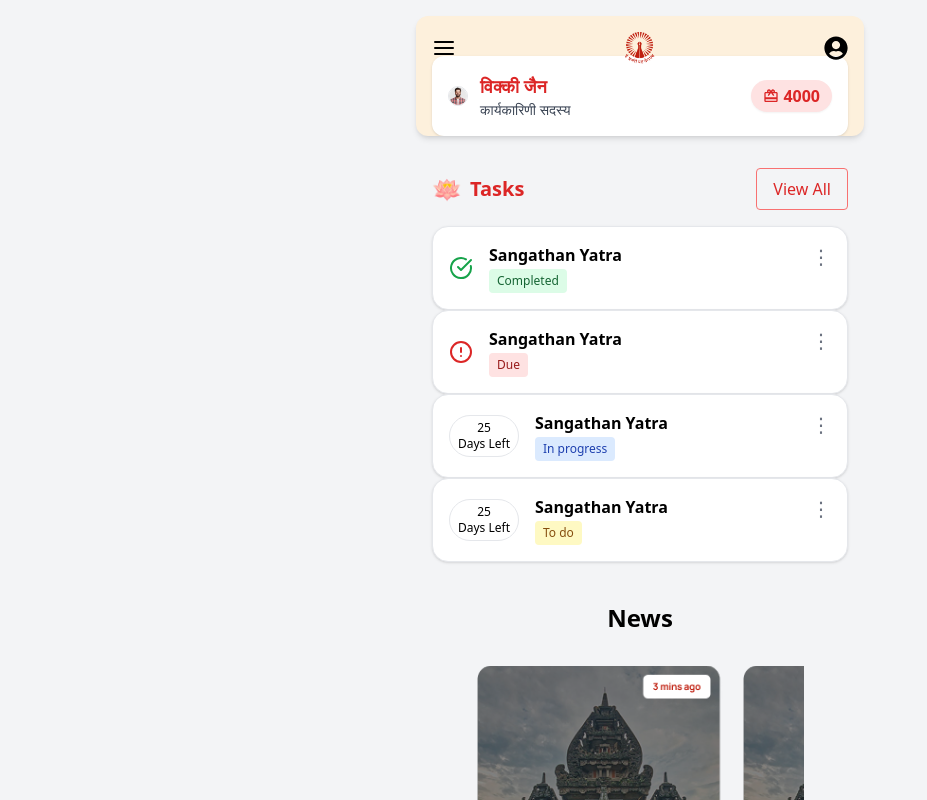
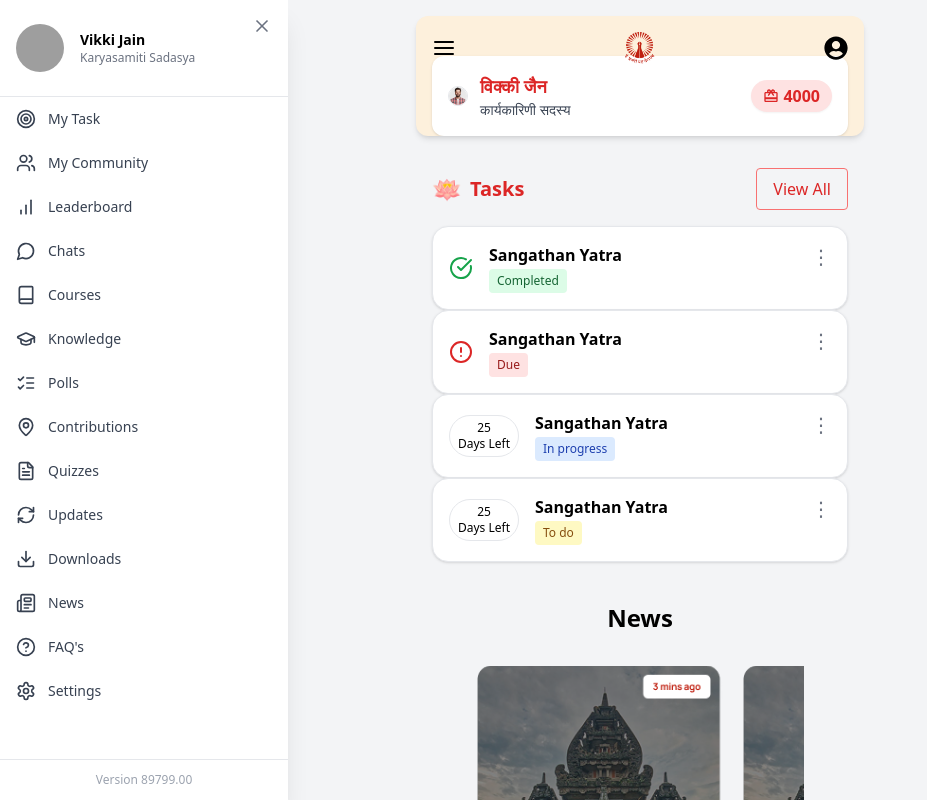
Before and after one commit to MohiniBhimtay14/UI_Create, a React (Vite) app: page / in a window 1280 px wide. Both pictures are taken after a click on the icon 444 px from the left and 48 px from the top of the page. Shown: the top 800 px of the page, without its empty margins (0-927 px from the left). Built offline with nearby package versions, Linux system fonts and the light colour scheme; grey boxes are pictures that could not be loaded.

Commit message:
sidebar add

```diff
--- a/src/App.jsx
+++ b/src/App.jsx
@@ -1,3 +1,4 @@
+import { useState } from "react";
 import { BrowserRouter as Router, Routes, Route } from "react-router-dom";
 import Header from "./components/Header";
 import Tabs from "./components/Tabs";
@@ -6,20 +7,29 @@ import UpdatesSection from "./components/UpdatesSection";
 import Events from "./components/Events";
 import Birthday from "./components/Birthday";
 import QuickApp from "./components/QuickApp";
-import ProfilePage from "./components/ProfilePage"; // ✅ import your profile page
+import ProfilePage from "./components/ProfilePage";
+import Sidebar from "./components/Sidebar"; // ⬅️ your new sidebar component
 
 import './index.css';
 
 export default function App() {
+  const [isSidebarOpen, setSidebarOpen] = useState(false);
+
   return (
     <Router>
+      {/* Sidebar */}
+      {isSidebarOpen && (
+        <div className="fixed z-50 w-64 h-full bg-white shadow-lg transition-transform">
+          <Sidebar onClose={() => setSidebarOpen(false)} />
+        </div>
+      )}
+
       <Routes>
-        {/* Main App Route */}
         <Route
           path="/"
           element={
             <div className="bg-gray-100 min-h-screen">
-              <Header />
+              <Header onMenuClick={() => setSidebarOpen(true)} />
               <Tabs />
               <NavBar />
               <Events />
@@ -29,8 +39,6 @@ export default function App() {
             </div>
           }
         />
-
-        {/* Profile Page Route */}
         <Route path="/profile" element={<ProfilePage />} />
       </Routes>
     </Router>
--- a/src/components/Header.jsx
+++ b/src/components/Header.jsx
@@ -2,26 +2,23 @@ import React from "react";
 import { FaUserCircle } from "react-icons/fa";
 import { FiMenu } from "react-icons/fi";
 import { MdOutlineCardGiftcard } from "react-icons/md";
-import { useNavigate } from "react-router-dom"; // ✅ import navigate
+import { useNavigate } from "react-router-dom";
 
-export default function UserCard() {
-  const navigate = useNavigate(); // ✅ hook
+export default function UserCard({ onMenuClick }) {
+  const navigate = useNavigate();
 
   return (
     <div className="w-full bg-gray-100 flex items-start justify-center p-4">
       <div className="w-full max-w-md bg-[#fdf0dc] rounded-xl shadow-md relative overflow-hidden">
         {/* Header */}
         <div className="flex items-center justify-between p-4">
-          <FiMenu className="text-2xl" />
+          <FiMenu
+            className="text-2xl cursor-pointer"
+            onClick={onMenuClick} // 🔗 this opens the sidebar
+          />
           <div className="text-center">
-            <img
-              src="/logo.png"
-              alt="logo"
-              className="h-8 mx-auto"
-            />
+            <img src="/logo.png" alt="logo" className="h-8 mx-auto" />
           </div>
-
-          {/* ✅ Add onClick to navigate */}
           <FaUserCircle
             className="text-2xl cursor-pointer"
             onClick={() => navigate("/profile")}
--- /dev/null
+++ b/src/components/Sidebar.jsx
@@ -0,0 +1,79 @@
+import React from "react";
+import {
+  X,
+  Users,
+  ListChecks,
+  MessageCircle,
+  Book,
+  GraduationCap,
+  BarChart,
+  MapPin,
+  FileText,
+  RefreshCw,
+  Download,
+  Newspaper,
+  HelpCircle,
+  Settings,
+  Target,
+} from "lucide-react";
+
+const Sidebar = () => {
+  const menuItems = [
+    { icon: <Target className="w-5 h-5" />, label: "My Task" },
+    { icon: <Users className="w-5 h-5" />, label: "My Community" },
+    { icon: <BarChart className="w-5 h-5" />, label: "Leaderboard" },
+    { icon: <MessageCircle className="w-5 h-5" />, label: "Chats" },
+    { icon: <Book className="w-5 h-5" />, label: "Courses" },
+    { icon: <GraduationCap className="w-5 h-5" />, label: "Knowledge" },
+    { icon: <ListChecks className="w-5 h-5" />, label: "Polls" },
+    { icon: <MapPin className="w-5 h-5" />, label: "Contributions" },
+    { icon: <FileText className="w-5 h-5" />, label: "Quizzes" },
+    { icon: <RefreshCw className="w-5 h-5" />, label: "Updates" },
+    { icon: <Download className="w-5 h-5" />, label: "Downloads" },
+    { icon: <Newspaper className="w-5 h-5" />, label: "News" },
+    { icon: <HelpCircle className="w-5 h-5" />, label: "FAQ's" },
+    { icon: <Settings className="w-5 h-5" />, label: "Settings" },
+  ];
+
+  return (
+    <div className="min-h-screen w-72 bg-white shadow-xl flex flex-col">
+      {/* Profile Header */}
+      <div className="relative px-4 py-6 border-b">
+        <button className="absolute top-4 right-4 text-gray-500 hover:text-black">
+          <X className="w-5 h-5" />
+        </button>
+        <div className="flex items-center gap-4">
+          <img
+            src="https://i.pravatar.cc/100"
+            alt="Avatar"
+            className="w-12 h-12 rounded-full"
+          />
+          <div>
+            <h3 className="text-sm font-semibold">Vikki Jain</h3>
+            <p className="text-xs text-gray-500">Karyasamiti Sadasya</p>
+          </div>
+        </div>
+      </div>
+
+      {/* Menu Items */}
+      <nav className="flex-1 overflow-y-auto">
+        {menuItems.map((item, idx) => (
+          <div
+            key={idx}
+            className="flex items-center gap-3 px-4 py-3 hover:bg-gray-100 cursor-pointer text-gray-700"
+          >
+            {item.icon}
+            <span className="text-sm">{item.label}</span>
+          </div>
+        ))}
+      </nav>
+
+      {/* Version */}
+      <div className="text-center text-xs text-gray-400 py-3 border-t">
+        Version 89799.00
+      </div>
+    </div>
+  );
+};
+
+export default Sidebar;
```
